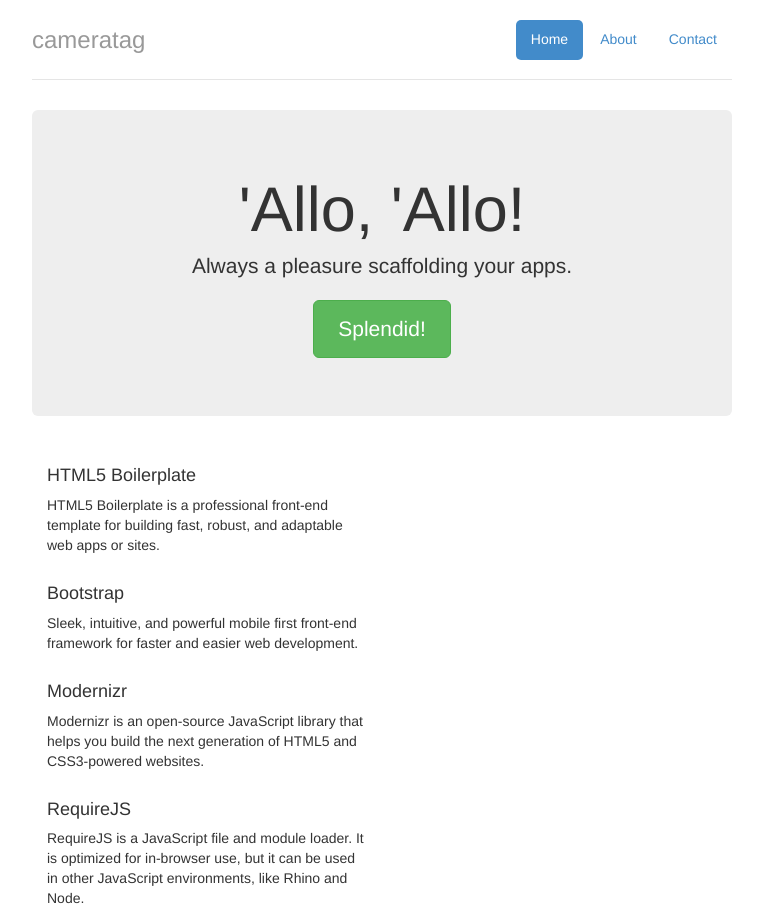
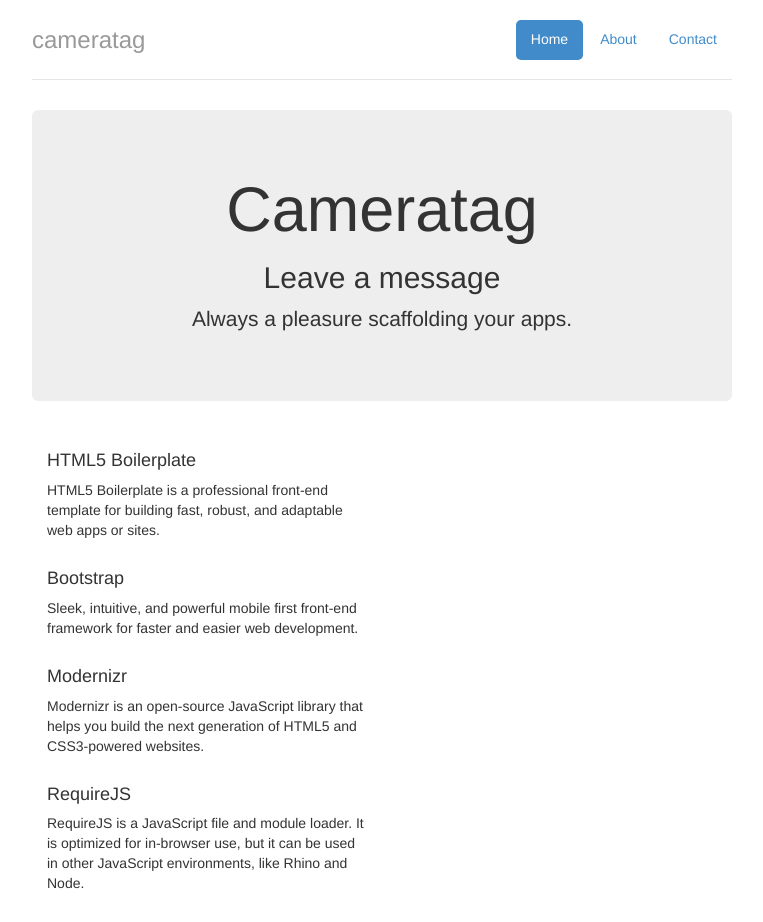
Before and after one commit to ddubyah/cameratag, a plain HTML site: page index.html in a window 1280 px wide. Shown: the top 922 px of the page, without its empty margins (258-1021 px from the left). Drawn offline with Linux system fonts and the light colour scheme.

Commit message:
Added simple camera

```diff
--- a/index.html
+++ b/index.html
@@ -12,6 +12,7 @@
         <!-- Place favicon.ico and apple-touch-icon.png in the root directory -->
         <link rel="stylesheet" href="styles/8e84585f.main.css">
         <script src="scripts/vendor/f7f27360.modernizr.js"></script>
+        <script src="//cameratag.com/1.8/cameratag.js" type="text/javascript"></script>
     </head>
     <body>
         <!--[if lt IE 10]>
@@ -30,9 +31,10 @@
             </div>
 
             <div class="jumbotron">
-                <h1>'Allo, 'Allo!</h1>
+                <h1>Cameratag</h1>
+                <h2>Leave a message</h2>
                 <p class="lead">Always a pleasure scaffolding your apps.</p>
-                <p><a class="btn btn-lg btn-success" href="#">Splendid!</a></p>
+                <!-- <p><a class="btn btn-lg btn-success" href="#">Splendid!</a></p> -->
             </div>
 
             <div class="row marketing">
```
